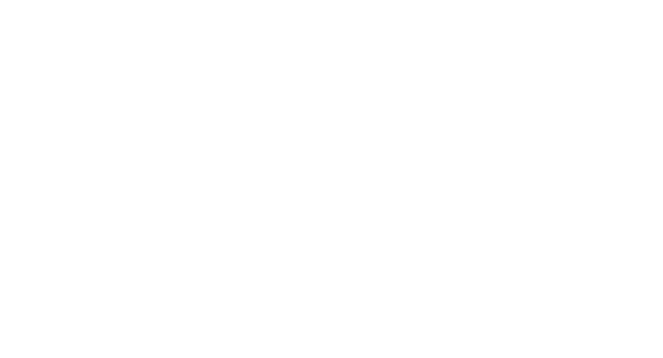
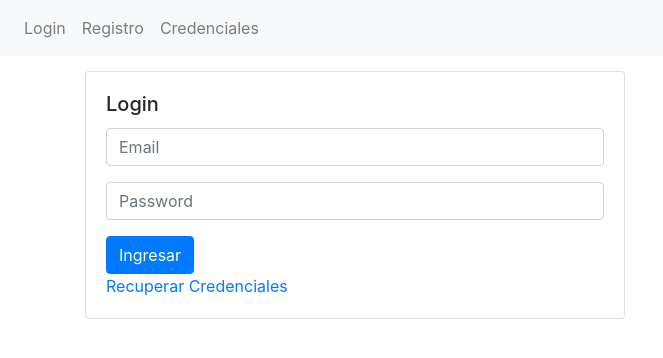
Before and after one commit to danielchungara1/front-practica, an Angular app: page /login in a window 1280 px wide. Before the commit this address led to /. Shown: the top 358 px of the page, without its empty margins (0-663 px from the left). Built offline with nearby package versions, Linux system fonts and the light colour scheme.

Commit message:
empezando login

```diff
--- a/src/app/app-routing.module.ts
+++ b/src/app/app-routing.module.ts
@@ -5,12 +5,14 @@
 import { AddEditProductoComponent } from './productos/add-edit-producto/add-edit-producto.component';
 import { BusquedaProductoComponent } from './productos/busqueda-producto/busqueda-producto.component';
 import { DetallesProductoComponent } from './productos/detalles-producto/detalles-producto.component';
+import {IngresoComponent} from './ingreso/ingreso.component';
 
 
 const routes: Routes = [
 
   {path:'', component: HomeComponent,
     children: [
+      {path: 'login', component: IngresoComponent},
       {path: 'nuevo-producto', component: AddEditProductoComponent},
       {path: 'busqueda-producto', component: BusquedaProductoComponent},
       {path: 'detalles-producto/:id', component: DetallesProductoComponent},
--- a/src/app/app.module.ts
+++ b/src/app/app.module.ts
@@ -14,6 +14,7 @@
 import { BusquedaProductoComponent } from './productos/busqueda-producto/busqueda-producto.component';
 import { HomeComponent } from './home/home.component';
 import { DetallesProductoComponent } from './productos/detalles-producto/detalles-producto.component';
+import { IngresoComponent } from './ingreso/ingreso.component';
 
 @NgModule({
   declarations: [
@@ -22,7 +23,8 @@
     AddEditProductoComponent,
     BusquedaProductoComponent,
     HomeComponent,
-    DetallesProductoComponent
+    DetallesProductoComponent,
+    IngresoComponent
   ],
   imports: [
     BrowserModule,
--- a/src/app/home/home.component.html
+++ b/src/app/home/home.component.html
@@ -1,9 +1,9 @@
-<nav class="navbar navbar-expand-lg navbar-light bg-light">
-    <button class="navbar-toggler" type="button" data-toggle="collapse" data-target="#navbarNav"
-            aria-controls="navbarNav" aria-expanded="false" aria-label="Toggle navigation">
+<nav class="navbar navbar-expand-lg navbar-light bg-light" *ngIf="false">
+    <button class="navbar-toggler" type="button" data-toggle="collapse" data-target="#navbarNav1"
+            aria-controls="navbarNav1" aria-expanded="false" aria-label="Toggle navigation">
         <span class="navbar-toggler-icon"></span>
     </button>
-    <div class="collapse navbar-collapse" id="navbarNav">
+    <div class="collapse navbar-collapse" id="navbarNav1">
       <ul class="navbar-nav">
         <li class="nav-item">
           <a class="nav-link" routerLink='/busqueda-producto'>Inicio</a>
@@ -17,5 +17,27 @@
         </li>
       </ul>
     </div>
-  </nav>
+</nav>
+
+<nav class="navbar navbar-expand-lg navbar-light bg-light" *ngIf="true">
+  <button class="navbar-toggler" type="button" data-toggle="collapse" data-target="#navbarNav2"
+          aria-controls="navbarNav2" aria-expanded="false" aria-label="Toggle navigation">
+    <span class="navbar-toggler-icon"></span>
+  </button>
+  <div class="collapse navbar-collapse" id="navbarNav2">
+    <ul class="navbar-nav">
+      <li class="nav-item">
+        <a class="nav-link" routerLink='/busqueda-producto'>Login</a>
+      </li>
+      <li class="nav-item">
+        <a class="nav-link" routerLink='/nuevo-producto'>
+          Registro<span class="sr-only">(current)</span></a>
+      </li>
+      <li class="nav-item">
+        <a class="nav-link" routerLink='/busqueda-producto'>Credenciales</a>
+      </li>
+    </ul>
+  </div>
+</nav>
+
 <router-outlet></router-outlet>
--- a/src/app/home/home.component.ts
+++ b/src/app/home/home.component.ts
@@ -12,7 +12,7 @@
   }
 
   ngOnInit(): void {
-    this.router.navigate(['/busqueda-producto']);
+    this.router.navigate(['/login']);
   }
 
 }
--- /dev/null
+++ b/src/app/ingreso/ingreso.component.html
@@ -0,0 +1,25 @@
+<div class="container">
+  <div class="row">
+    <div class="col-sm-6">
+      <div class="card">
+        <div class="card-body">
+          <h5 class="card-title">{{titulo}}</h5>
+          <div class="form_bg">
+            <form #regForm='ngForm' (ngSubmit)="onSubmit()">
+              <div class="form-group">
+                <input type="text" class="form-control" placeholder="Email" name="email"
+                       [(ngModel)]=usuario.email>
+              </div>
+              <div class="form-group">
+                <input type="number" class="form-control" placeholder="Password" name="password"
+                       [(ngModel)]=usuario.password>
+              </div>
+              <button type="submit" class="btn btn-primary mr-1" id="accion">{{accion}}</button>
+              <a class="d-block" routerLink='/busqueda-producto'>Recuperar Credenciales</a>
+            </form>
+          </div>
+        </div>
+      </div>
+    </div>
+  </div>
+</div>
--- /dev/null
+++ b/src/app/ingreso/ingreso.component.ts
@@ -0,0 +1,25 @@
+import { Component, OnInit } from '@angular/core';
+import {UsuarioModel} from './model/usuario.model';
+
+@Component({
+  selector: 'app-ingreso',
+  templateUrl: './ingreso.component.html',
+  styleUrls: ['./ingreso.component.css']
+})
+export class IngresoComponent implements OnInit {
+  titulo: string;
+  usuario: UsuarioModel;
+  accion: string;
+
+  constructor() { }
+
+  ngOnInit(): void {
+    this.usuario = new UsuarioModel();
+    this.titulo = 'Login';
+    this.accion = 'Ingresar';
+  }
+
+  onSubmit() {
+    alert('Nada todavia :(');
+  }
+}
--- /dev/null
+++ b/src/app/ingreso/model/usuario.model.ts
@@ -0,0 +1,9 @@
+import { BackendModel } from 'src/app/shared/backend-model';
+
+export class UsuarioModel extends BackendModel{
+
+    static PATH = 'usuario'
+
+    email: string;
+    password: string;
+}
```
Also changed, not shown: src/app/ingreso/ingreso.component.css (added), 1 other file (tests, documents, lock files or other folders).
